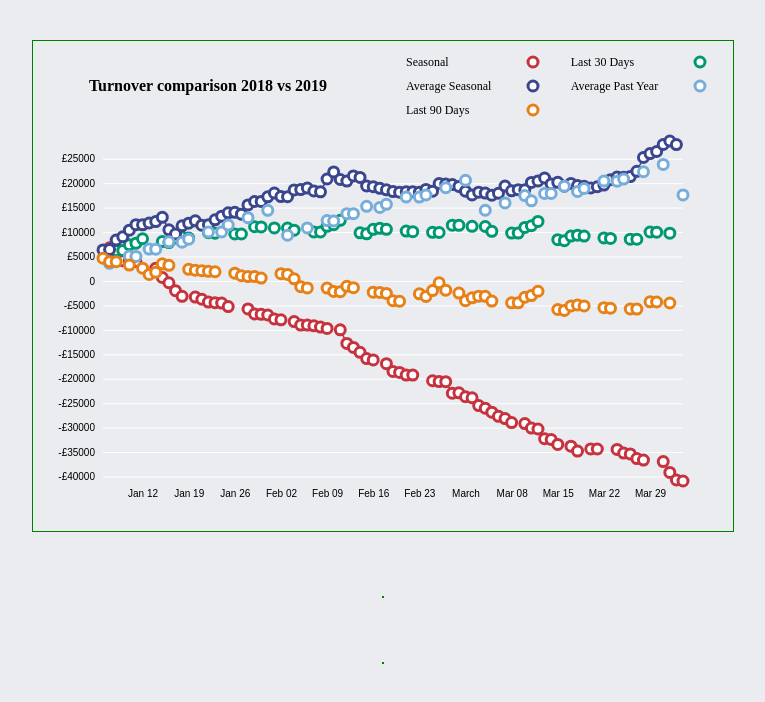
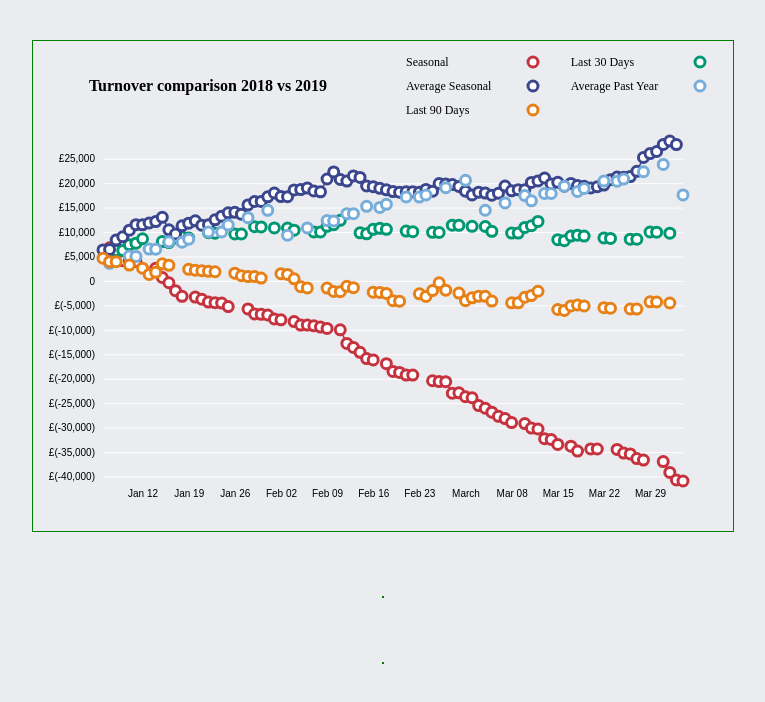
Before and after one commit to genie4viz/several-charts, a plain HTML site: page index.html in a window 1280 px wide. Shown: the whole page, without its empty margins (257-1022 px from the left). Drawn offline with Linux system fonts and the light colour scheme.

Commit message:
add number with commas

```diff
--- a/css/style.css
+++ b/css/style.css
@@ -35,13 +35,10 @@ body {
   display: flex;
   width: 50%;
   flex-direction: column;
-  /* text-align: center; */
-  /* align-items: center; */
 }
 #line-chart {
   display: flex;
 }
-
 
 .cell {
   display: flex;
--- a/js/draw.js
+++ b/js/draw.js
@@ -79,8 +79,8 @@ function addLineChart(cWidth, cHeight, vData) {
       d === 0
         ? d
         : d < 0
-        ? `-${vData.currency_prefix + Math.abs(d)}`
-        : vData.currency_prefix + d
+        ? vData.currency_prefix + '(-' + withComma(Math.abs(d)) + ')'
+        : vData.currency_prefix + withComma(d)
     );
 
   // Draw the line
--- a/js/utils.js
+++ b/js/utils.js
@@ -52,6 +52,9 @@ function daysBetweenDates(startDate, endDate) {
   return dates;
 }
 
+function withComma(x) {
+  return x.toString().replace(/\B(?=(\d{3})+(?!\d))/g, ",");
+}
 function nFormatter(num, digits) {
   var si = [
     { value: 1, symbol: "" },
```
